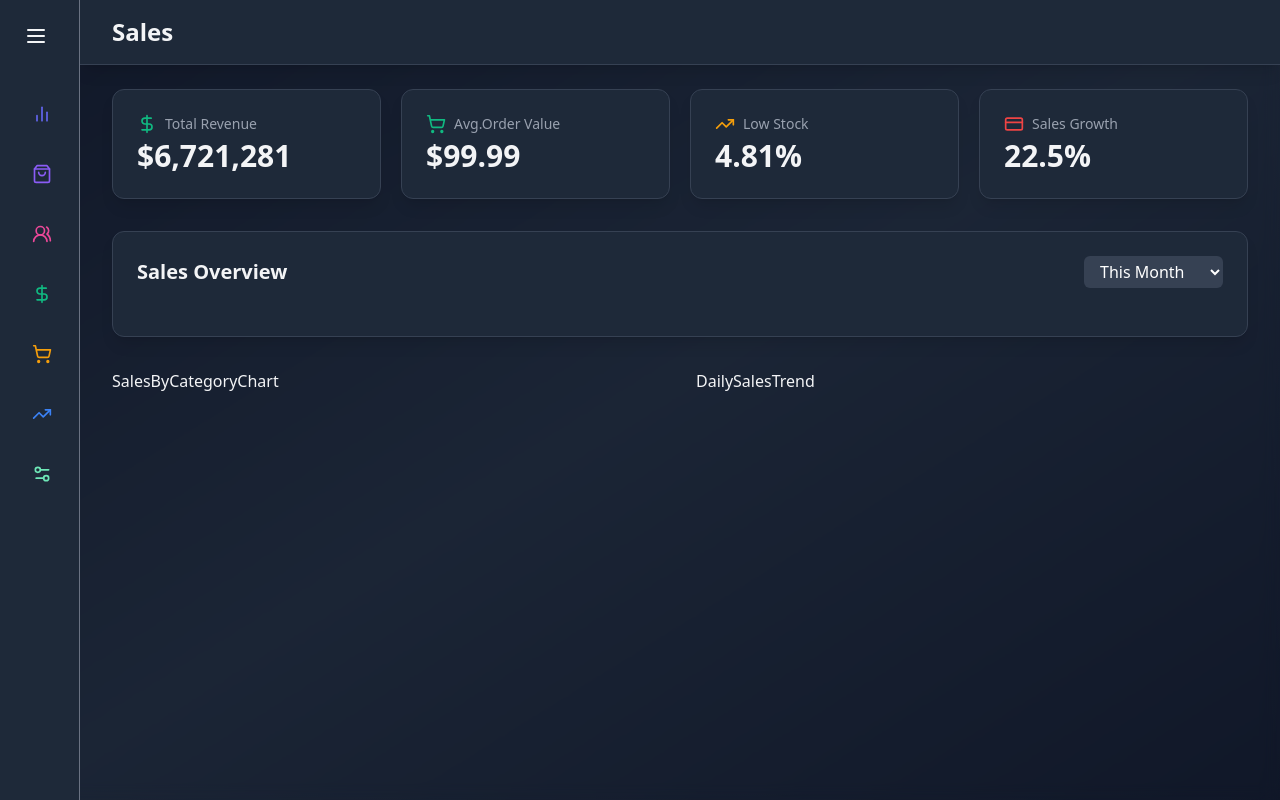
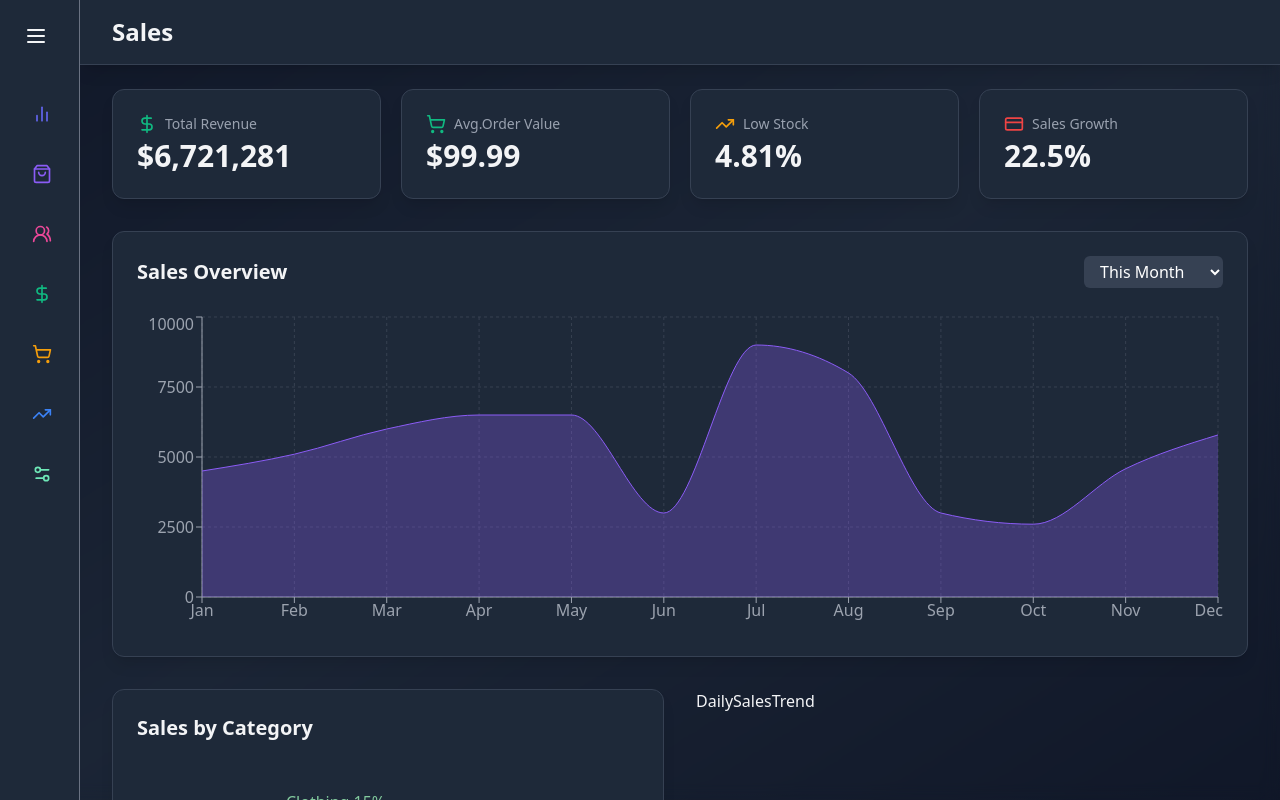
Before and after one commit to HumbleBoyy/Dashboard-Admin-Panel, a React (Vite) app: page /sales in a window 1280 px wide. Built offline with nearby package versions, Linux system fonts and the light colour scheme.

Commit message:
new Commit

```diff
--- a/src/components/salesComponent/SalesByCategoryChart.jsx
+++ b/src/components/salesComponent/SalesByCategoryChart.jsx
@@ -1,8 +1,45 @@
 import React from 'react'
+import { motion } from "framer-motion";
+import { PieChart, Pie, Cell, Tooltip, Legend, ResponsiveContainer } from "recharts";
+const salesByCategory = [
+	{ name: "Electronics", value: 300 },
+	{ name: "Clothing", value: 250 },
+	{ name: "Home & Garden", value: 600 },
+	{ name: "Books", value: 370 },
+	{ name: "Others", value: 150 },
+];
 
+const COLORS = ["#8884d8", "#82ca9d", "#ffc658", "#ff8042", "#0088FE"];
 const SalesByCategoryChart = () => {
   return (
-    <div>SalesByCategoryChart</div>
+    <motion.div
+			className='bg-gray-800 bg-opacity-50 backdrop-blur-md shadow-lg rounded-xl p-6 border border-gray-700'
+			initial={{ opacity: 0, y: 20 }}
+			animate={{ opacity: 1, y: 0 }}
+			transition={{ delay: 0.3 }}
+		>
+    <h2 className='text-xl font-semibold text-gray-100 mb-4'>Sales by Category</h2>
+    <div style={{ width: "100%", height: 300 }}>
+      <ResponsiveContainer width={"100%"} height={"100%"}>
+         <PieChart>
+           <Pie
+              data={salesByCategory}
+							cx='50%'
+							cy='50%'
+							outerRadius={80}
+							fill='#8884d8'
+							dataKey='value'
+							label={({ name, percent }) => `${name} ${(percent * 100).toFixed(0)}%`}
+           >
+             {salesByCategory.map((entry, index) => (
+								<Cell key={`cell-${index}`} fill={COLORS[index % COLORS.length]} />
+							))}
+           </Pie>
+         </PieChart>
+      </ResponsiveContainer>
+    </div>
+
+    </motion.div>
   )
 }
 
--- a/src/components/salesComponent/SalesOverView.jsx
+++ b/src/components/salesComponent/SalesOverView.jsx
@@ -4,13 +4,18 @@ import { AreaChart, Area, XAxis, YAxis, CartesianGrid, Tooltip, ResponsiveContai
 import { useState } from "react";
 
 const monthlySalesData = [
-	{ month: "Jan", sales: 4000 },
-	{ month: "Feb", sales: 3000 },
-	{ month: "Mar", sales: 5000 },
-	{ month: "Apr", sales: 4500 },
-	{ month: "May", sales: 6000 },
-	{ month: "Jun", sales: 5500 },
-	{ month: "Jul", sales: 7000 },
+	{ month: "Jan", sales: 4500 },
+	{ month: "Feb", sales: 5100 },
+	{ month: "Mar", sales: 6000 },
+	{ month: "Apr", sales: 6500 },
+	{ month: "May", sales: 6500 },
+	{ month: "Jun", sales: 3000 },
+	{ month: "Jul", sales: 9000 },
+    { month: "Aug", sales: 8000 },
+    { month: "Sep", sales: 3000 },
+    { month: "Oct", sales: 2600 },
+    { month: "Nov", sales: 4581 },
+    { month: "Dec", sales: 5788 },
 ];
 const SalesOverView = () => {
     const [selectTimeTange, setSelectTimeRange] = useState("2")
@@ -34,7 +39,20 @@ const SalesOverView = () => {
         <option value="4">This Year</option>
       </select>
     </div>
-
+     <div className='w-full h-80'>
+        <ResponsiveContainer width={"100%"} height={"100%"}>
+           <AreaChart data={monthlySalesData}>
+             <CartesianGrid strokeDasharray={"3 3"} stroke='#374151'/>
+             <XAxis dataKey={"month"} stroke='#9CA3AF'/>
+             <YAxis stroke='#9CA3AF'/>
+             <Tooltip
+               contentStyle={{backgroundColor: "rgba(31, 41, 55, 0.8)", borderColor:"#4B5563"}}
+               itemStyle={{color:"#E5E7EB"}}
+             />
+             <Area type='monotone' dataKey='sales' stroke='#8B5CF6' fill='#8B5CF6' fillOpacity={0.3} />
+           </AreaChart>
+        </ResponsiveContainer>
+     </div>
     </motion.div>
   )
 }
```
